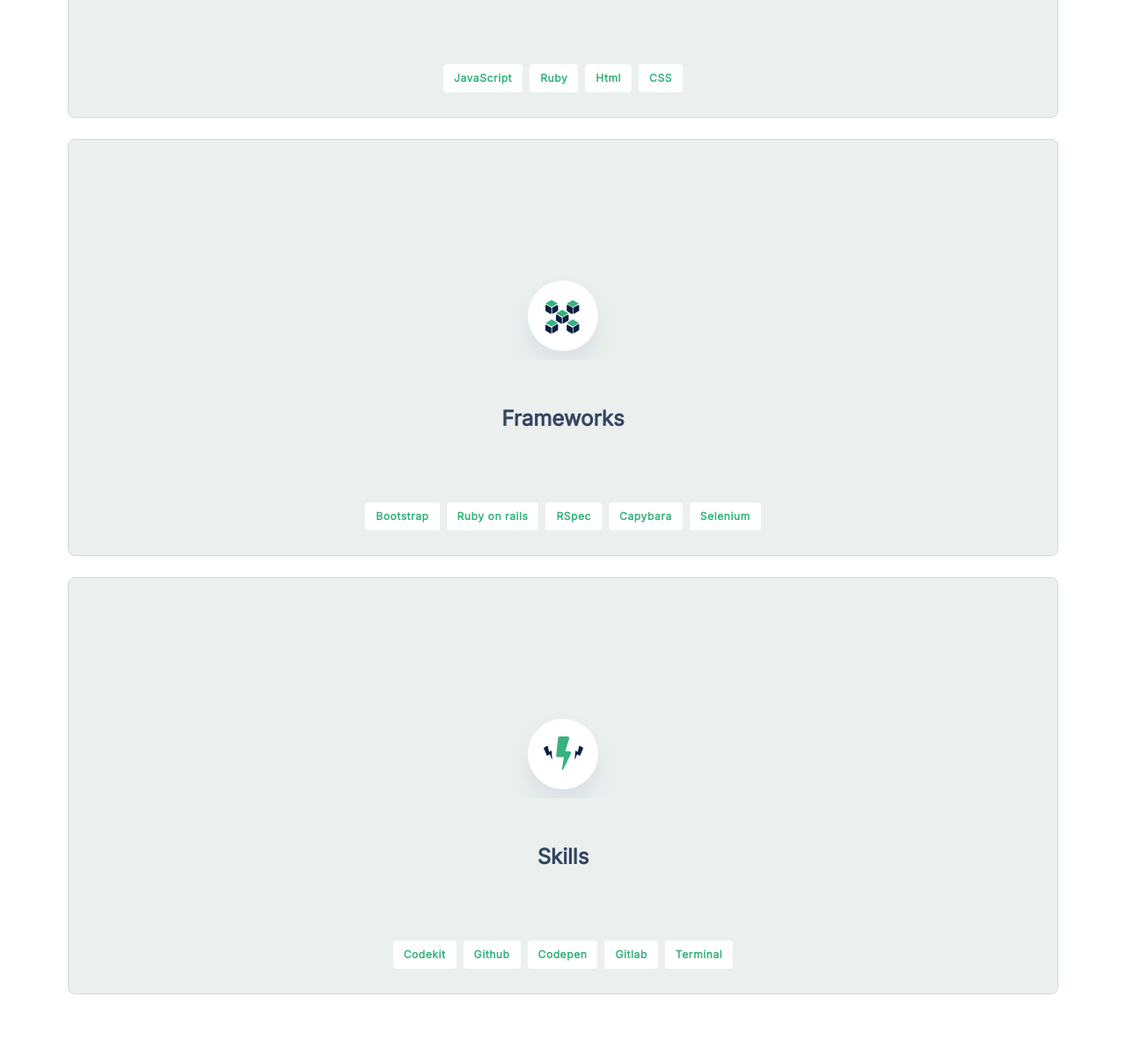
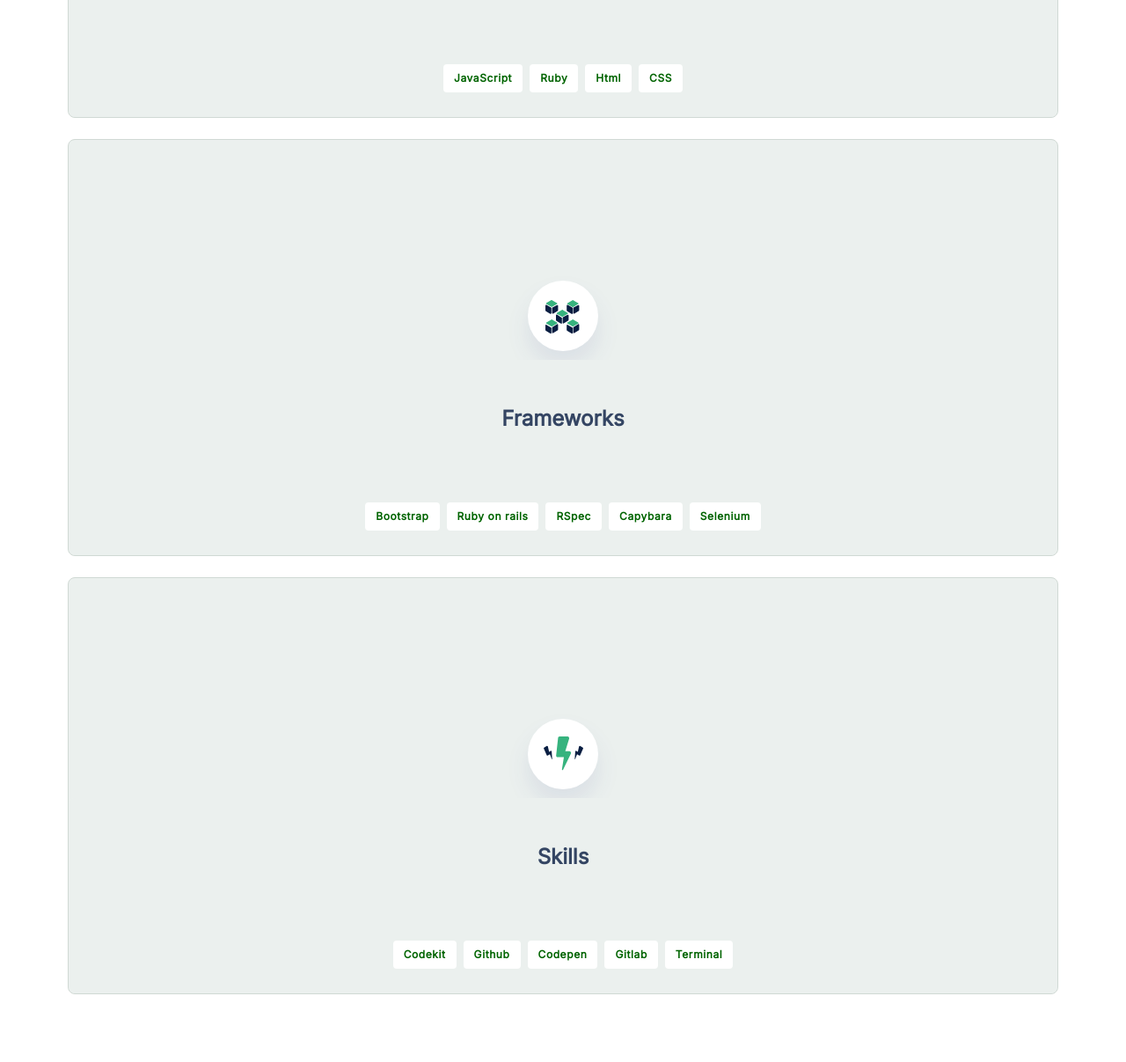
Before and after one commit to mprotic123/mprotic123.github.io, a website: page personal-portfolio/index.html in a window 1280 px wide. Shown: the part 4873-6080 px from the top of the page at 88% size. Drawn offline with Linux system fonts and the light colour scheme.

Commit message:
Accessibility improvements

```diff
--- a/personal-portfolio/index.html
+++ b/personal-portfolio/index.html
@@ -248,16 +248,16 @@
             </h1>
             <ul class="container">
               <li class="card_btn exp_btn">
-                <a href="#" class="frame">JavaScript</a>
+                <a href="#" class="frame" style="color:darkgreen">JavaScript</a>
               </li>
               <li class="card_btn exp_btn">
-                <a href="#" class="frame">Ruby</a>
+                <a href="#" class="frame" style="color:darkgreen">Ruby</a>
               </li>
               <li class="card_btn exp_btn">
-                <a href="#" class="frame">Html</a>
+                <a href="#" class="frame" style="color:darkgreen">Html</a>
               </li>
               <li class="card_btn exp_btn">
-                <a href="#" class="frame">CSS</a>
+                <a href="#" class="frame" style="color:darkgreen">CSS</a>
               </li>
             </ul>
           </div>
@@ -272,19 +272,19 @@
             </h1>
             <ul class="container">
               <li class="card_btn exp_btn">
-                <a href="#" class="frame">Bootstrap</a>
+                <a href="#" class="frame" style="color:darkgreen">Bootstrap</a>
               </li>
               <li class="card_btn exp_btn">
-                <a href="#" class="frame">Ruby on rails</a>
+                <a href="#" class="frame" style="color:darkgreen">Ruby on rails</a>
               </li>
               <li class="card_btn exp_btn">
-                <a href="#" class="frame">RSpec</a>
+                <a href="#" class="frame" style="color:darkgreen">RSpec</a>
               </li>
               <li class="card_btn exp_btn">
-                <a href="#" class="frame">Capybara</a>
+                <a href="#" class="frame" style="color:darkgreen">Capybara</a>
               </li>
               <li class="card_btn exp_btn">
-                <a href="#" class="frame">Selenium</a>
+                <a href="#" class="frame" style="color:darkgreen">Selenium</a>
               </li>
             </ul>
           </div>
@@ -299,19 +299,19 @@
             </h1>
             <ul class="container">
               <li class="card_btn exp_btn">
-                <a href="#" class="frame">Codekit</a>
+                <a href="#" class="frame" style="color:darkgreen">Codekit</a>
               </li>
               <li class="card_btn exp_btn">
-                <a href="#" class="frame">Github</a>
+                <a href="#" class="frame" style="color:darkgreen">Github</a>
               </li>
               <li class="card_btn exp_btn">
-                <a href="#" class="frame">Codepen</a>
+                <a href="#" class="frame" style="color:darkgreen">Codepen</a>
               </li>
               <li class="card_btn exp_btn">
-                <a href="#" class="frame">Gitlab</a>
+                <a href="#" class="frame" style="color:darkgreen">Gitlab</a>
               </li>
               <li class="card_btn exp_btn">
-                <a href="#" class="frame">Terminal</a>
+                <a href="#" class="frame" style="color:darkgreen">Terminal</a>
               </li>
             </ul>
           </div>
@@ -330,7 +330,7 @@
       <input type="email" id="email" name="_replyto" required><br><br>
       <label for="subject">Enter your message here</label>
       <textarea id="subject" name="message" maxlength="500" required></textarea>
-        <input type="submit" value="Get in touch" style="background-color: darkgreen;">
+        <input type="submit" value="Get in touch" style="background-color: black;">
       </form>
       <br>
     </section>
```
